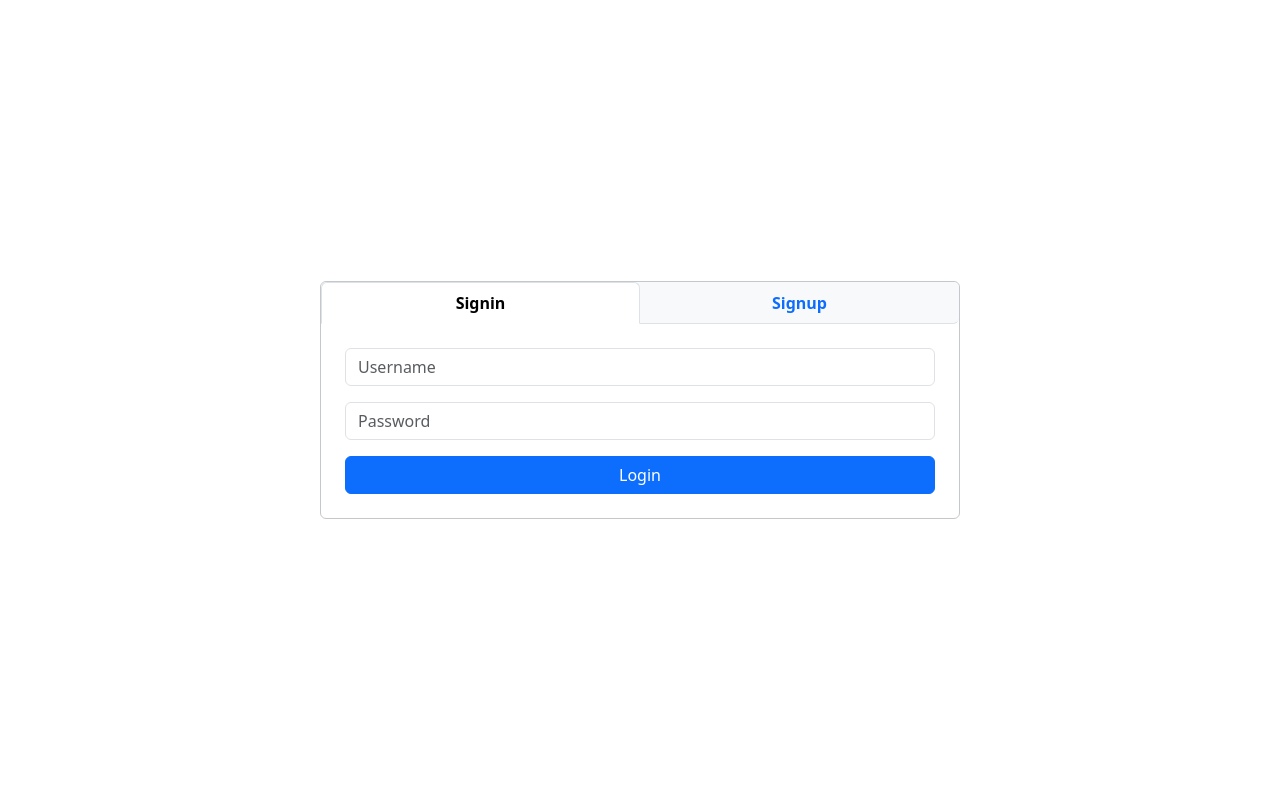
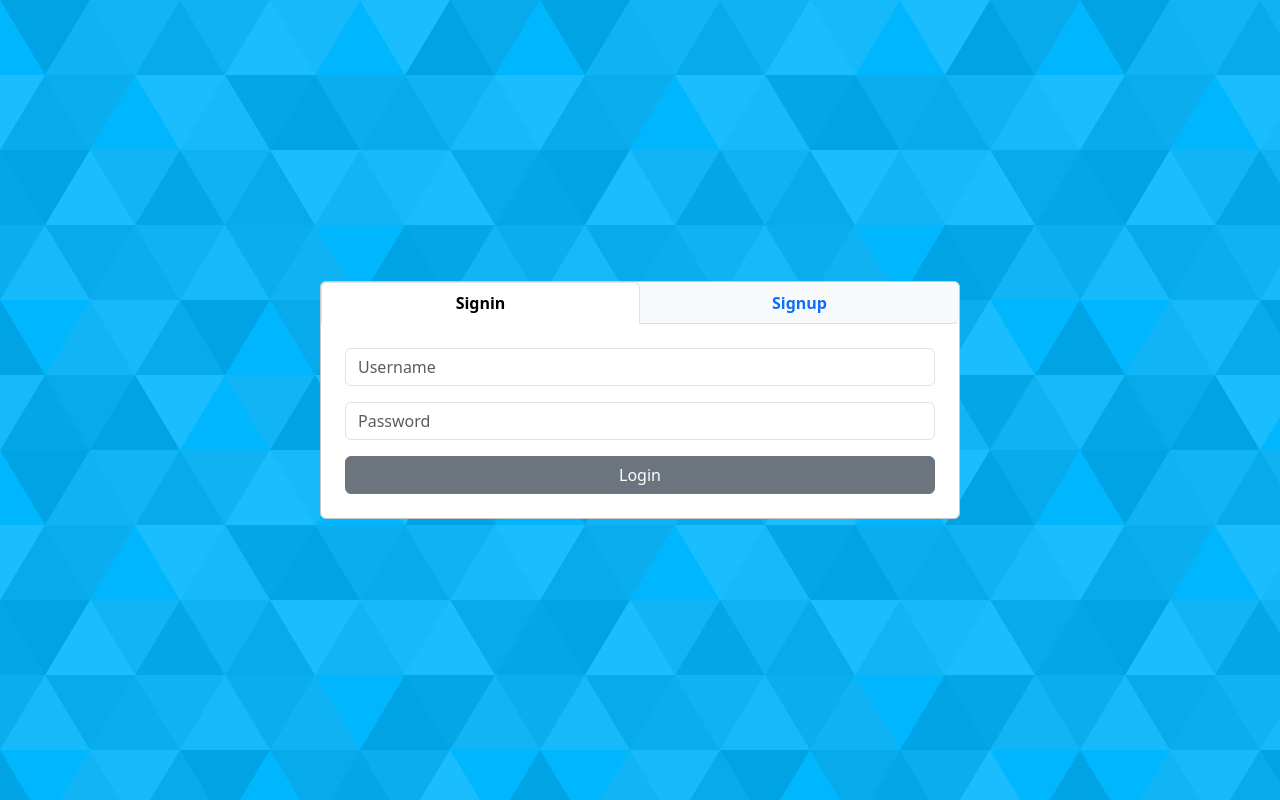
Before and after one commit to melos-simeneh/full-stack-authentication-using-react-node-mysql, a React (Create React App) app in the folder client/: page / in a window 1280 px wide. Built offline with nearby package versions, Linux system fonts and the light colour scheme.

Commit message:
client: form updates

```diff
--- a/client/src/App.js
+++ b/client/src/App.js
@@ -1,13 +1,14 @@
 import "bootstrap/dist/css/bootstrap.min.css";
 import "./App.css";
-import { Col, Container, Row, Tab, Tabs } from "react-bootstrap";
-import LoginForm from "./LoginForm";
-import RegisterForm from "./RegisterForm";
 import { QueryClient, QueryClientProvider, useQuery } from "react-query";
 import FormBox from "./FormBox";
 const queryClient = new QueryClient();
 function App() {
-  return <FormBox />;
+  return (
+    <QueryClientProvider client={queryClient}>
+      <FormBox />
+    </QueryClientProvider>
+  );
 }
 
 export default App;
--- a/client/src/FormBox.jsx
+++ b/client/src/FormBox.jsx
@@ -6,10 +6,10 @@ import RegisterForm from "./RegisterForm";
 const FormBox = () => {
   return (
     <div
-      className="d-flex flex-grow-1 justify-content-center align-items-center"
+      className="d-flex flex-grow-1 justify-content-center align-items-center backgroundImage"
       style={{ height: "100vh" }}
     >
-      <Container className="border border-secondary-subtle rounded p-0 w-50">
+      <Container className="border border-secondary-subtle rounded p-0 w-50 bg-white">
         <Tabs
           defaultActiveKey="login"
           className="mb-3 nav-justified bg-light fw-bold rounded"
--- a/client/src/LoginForm.jsx
+++ b/client/src/LoginForm.jsx
@@ -36,7 +36,7 @@ function LoginForm() {
         )}
       </Form.Group>
       <div className="d-grid gap-2">
-        <Button variant="primary" type="submit">
+        <Button variant="secondary" type="submit">
           Login
         </Button>
       </div>
--- a/client/src/RegisterForm.jsx
+++ b/client/src/RegisterForm.jsx
@@ -76,7 +76,7 @@ function RegisterForm() {
         )}
       </Form.Group>
       <div className="d-grid gap-2">
-        <Button variant="primary" type="submit">
+        <Button variant="secondary" type="submit">
           Register
         </Button>
       </div>
```
